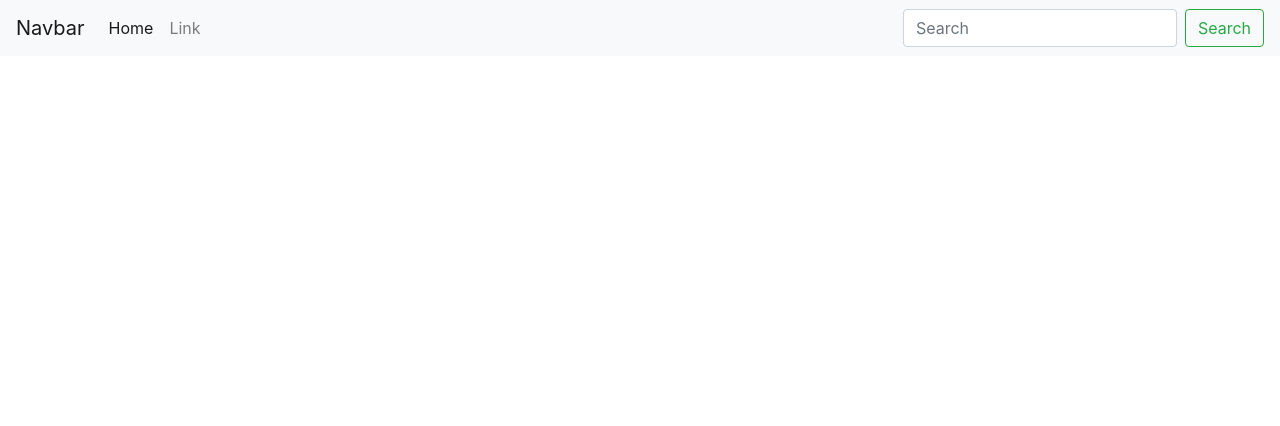
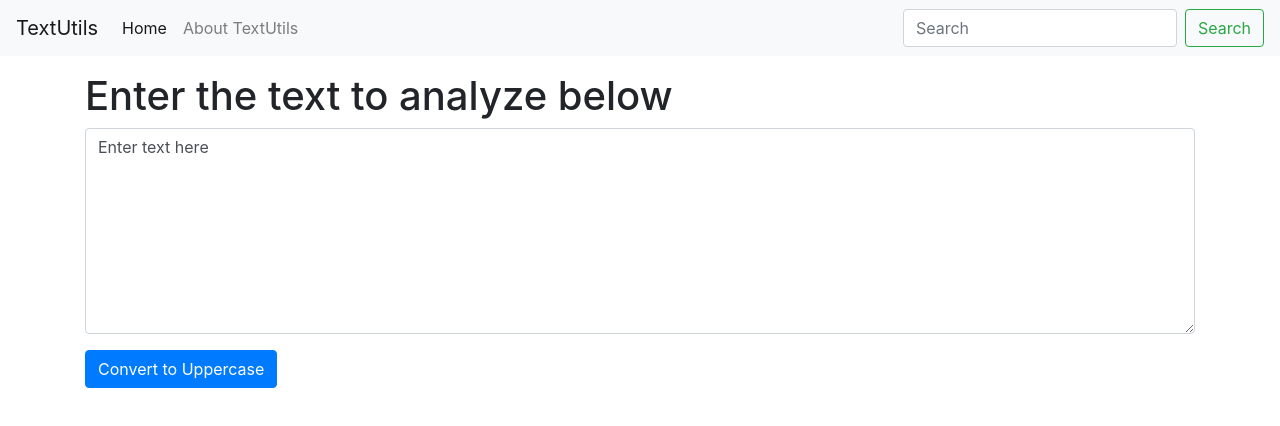
Before and after one commit to dashratikanta2001/text_util, a React (Create React App) app: page / in a window 1280 px wide. Shown: the top 426 px of the page. Built offline with nearby package versions, Linux system fonts and the light colour scheme.

Commit message:
2nd commit (Convert to Uppercase)

```diff
--- a/src/App.js
+++ b/src/App.js
@@ -1,30 +1,15 @@
 import './App.css';
+import Navbar from './components/Navbar';
+import TextForm from './components/TextForm';
 
 function App() {
   return (
     <>
-      <nav className="navbar navbar-expand-lg navbar-light bg-light">
-  <a className="navbar-brand" href="/">Navbar</a>
-  <button className="navbar-toggler" type="button" data-toggle="collapse" data-target="#navbarSupportedContent" aria-controls="navbarSupportedContent" aria-expanded="false" aria-label="Toggle navigation">
-    <span className="navbar-toggler-icon"></span>
-  </button>
+       <Navbar title = {"TextUtils"} aboutText = "About TextUtils"/>
+       <div className="container my-3">
 
-  <div className="collapse navbar-collapse" id="navbarSupportedContent">
-    <ul className="navbar-nav mr-auto">
-      <li className="nav-item active">
-        <a className="nav-link" href="/">Home <span className="sr-only">(current)</span></a>
-      </li>
-      <li className="nav-item">
-        <a className="nav-link" href="/">Link</a>
-      </li>
-
-    </ul>
-    <form className="form-inline my-2 my-lg-0">
-      <input className="form-control mr-sm-2" type="search" placeholder="Search" aria-label="Search"/>
-      <button className="btn btn-outline-success my-2 my-sm-0" type="submit">Search</button>
-    </form>
-  </div>
-</nav>
+       <TextForm heading = "Enter the text to analyze below"/>
+       </div>
     </>
   );
 }
--- /dev/null
+++ b/src/components/Navbar.js
@@ -0,0 +1,39 @@
+import React from 'react'
+import PropTypes from 'prop-types'
+
+export default function Navbar(props) {
+  return (
+    <>
+        <nav className="navbar navbar-expand-lg navbar-light bg-light">
+            <a className="navbar-brand" href="/">{props.title}</a>
+            <button className="navbar-toggler" type="button" data-toggle="collapse" data-target="#navbarSupportedContent" aria-controls="navbarSupportedContent" aria-expanded="false" aria-label="Toggle navigation">
+                <span className="navbar-toggler-icon"></span>
+            </button>
+
+            <div className="collapse navbar-collapse" id="navbarSupportedContent">
+                <ul className="navbar-nav mr-auto">
+                <li className="nav-item active">
+                    <a className="nav-link" href="/">Home <span className="sr-only">(current)</span></a>
+                </li>
+                <li className="nav-item">
+                    <a className="nav-link" href="/">{props.aboutText}</a>
+                </li>
+
+                </ul>
+                <form className="form-inline my-2 my-lg-0">
+                <input className="form-control mr-sm-2" type="search" placeholder="Search" aria-label="Search"/>
+                <button className="btn btn-outline-success my-2 my-sm-0" type="submit">Search</button>
+                </form>
+            </div>
+        </nav>
+    </>
+  )
+}
+Navbar.propTypes = {
+    title : PropTypes.string.isRequired,
+    aboutText : PropTypes.string
+}
+Navbar.defaultProps = {
+    title :"title",
+    aboutText : "about"
+}
--- /dev/null
+++ b/src/components/TextForm.js
@@ -0,0 +1,26 @@
+import React, {useState} from 'react'
+
+
+export default function TextForm(props) {
+
+    const HandleUpClick = () => {
+        // console.log("Uppercase clicked");
+        let newText = text.toUpperCase();
+        setText(newText)
+    }
+
+    const HandleOnchange = (event) => {
+        // console.log("onchange");
+        setText(event.target.value)
+    }
+    const [text, setText ] = useState('Enter text here');
+  return (
+    <div>
+        <h1>{props.heading}</h1>
+        <div className="mb-3">
+            <textarea className="form-control" id="myBox" rows="8" onChange={HandleOnchange} value={text}></textarea>
+        </div>
+        <button className="btn btn-primary" onClick={HandleUpClick}>Convert to Uppercase</button>
+    </div>
+  )
+}
--- a/src/index.js
+++ b/src/index.js
@@ -1,14 +1,14 @@
 import React from 'react';
-import ReactDOM from 'react-dom';
+import ReactDOM from 'react-dom/client';
 import './index.css';
 import App from './App';
 import reportWebVitals from './reportWebVitals';
-
-ReactDOM.render(
+const container = document.getElementById('root');
+const root = ReactDOM.createRoot(container);
+root.render(
   <React.StrictMode>
     <App />
-  </React.StrictMode>,
-  document.getElementById('root')
+  </React.StrictMode>
 );
 
 // If you want to start measuring performance in your app, pass a function
```
